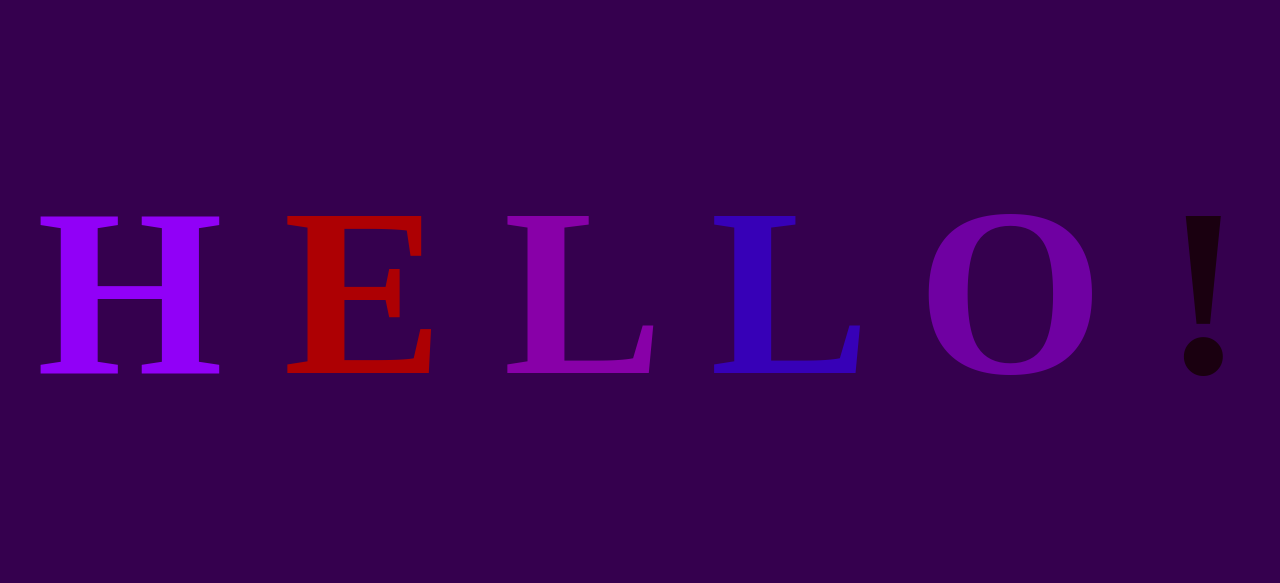
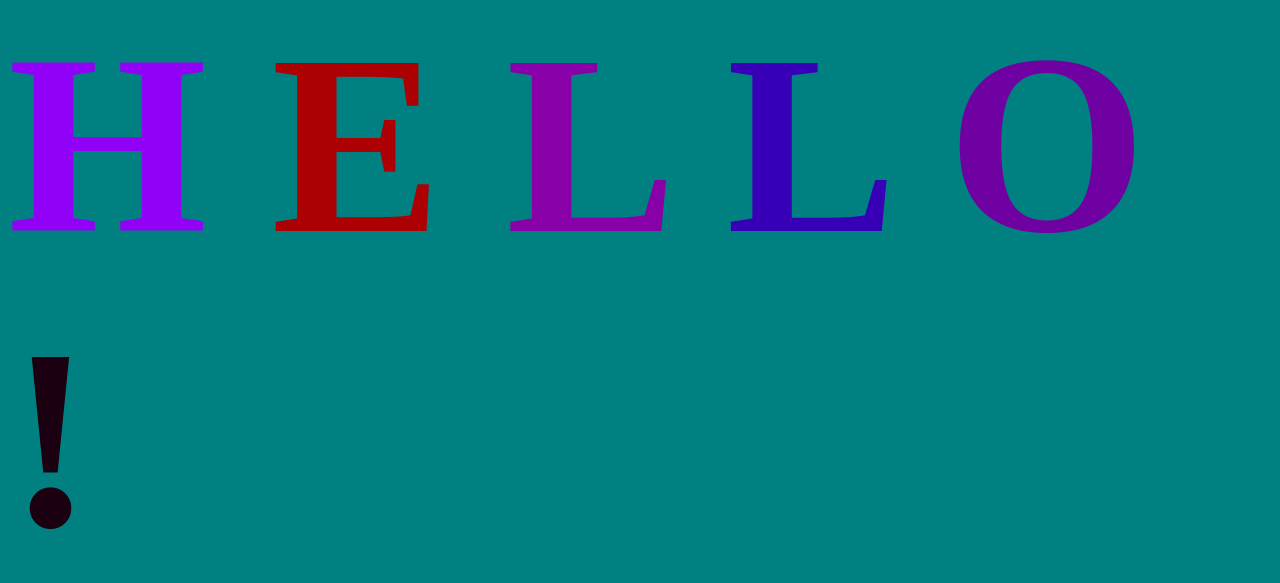
Before and after one commit to azhiakali/AnimtedTextGitDemo, a plain HTML site: page index.html in a window 1280 px wide. Shown: the part 116-699 px from the top of the page. Drawn offline with Linux system fonts and the light colour scheme; a web font is replaced by a local one.

Commit message:
tweak css

```diff
--- a/app.css
+++ b/app.css
@@ -3,11 +3,11 @@ body {
     justify-content: center;
     align-items: center;
     height: 100vh;
-    background-color: rgb(53, 0, 78);
+    background-color: teal;
 }
 
 h1 {
-    font-size: 15rem;
+    font-size: 16rem;
     font-family: Monsterrat;
 }
 
```
Also changed, not shown: 1 other file.
